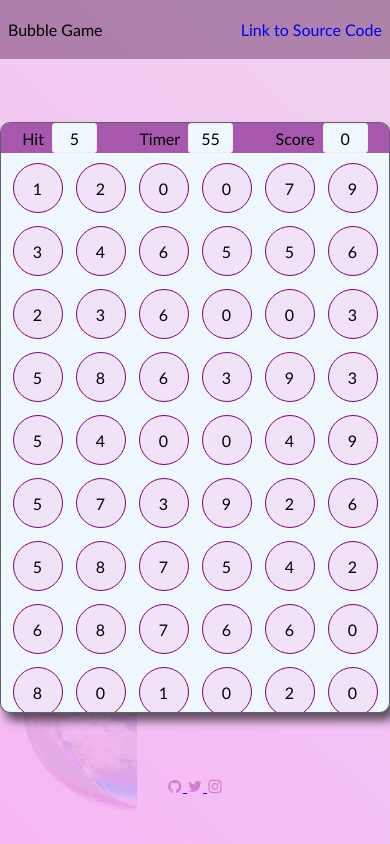
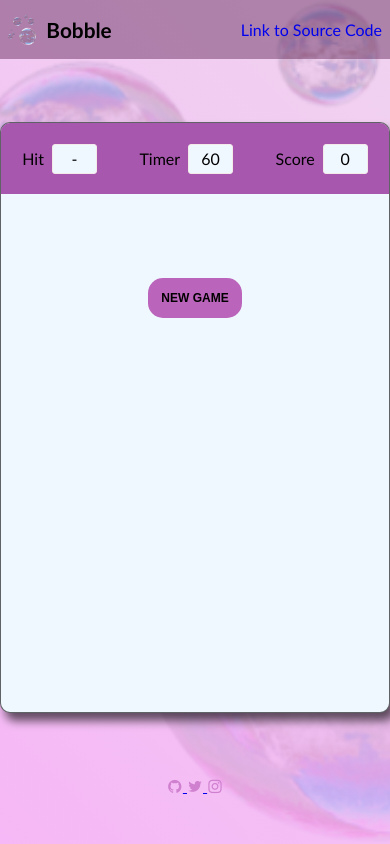
Before and after one commit to Armin1723/Bubble-game, a plain HTML site: page index.html in a window 390 px wide. Drawn offline with nearby package versions, Linux system fonts and the light colour scheme.

Commit message:
deploy ready

```diff
--- a/index.html
+++ b/index.html
@@ -18,7 +18,8 @@
         </div>
         <nav id="navbar">
             <div class="details">
-                Bubble Game
+                <img src="assets/bubbles.png" alt="LOGO">
+                <p>Bobble</p>
             </div>
             <div><a href="https://github.com/Armin1723/Bubble-game">Link to Source Code</a></div>
         </nav>
@@ -39,7 +40,7 @@
                 </div>
             </div>
             <div id="game-bottom">
-
+                <button onClick=newGame()>NEW GAME</button>
             </div>
         </div>
 
--- a/index.js
+++ b/index.js
@@ -3,10 +3,11 @@ const hit = document.querySelector('#hit-value');
 const correctClick = new Audio('assets/correctClick.wav');
 const wrongClick = new Audio('assets/wrongClick.wav');
 const gameover = new Audio('assets/gameover.wav');
+const clickSound = new Audio('assets/click.wav');
 
 let hitValue = 0;
 let scoreValue = 0;
-let timerValue = 60;
+let timerValue = 6;
 let highScore = localStorage.getItem('highscore');
 const populateGameBox = () => {
     bubbleHTML = ''
@@ -19,7 +20,7 @@ const populateGameBox = () => {
     hit.innerText = hitValue;
 }
 
-const timer =
+const timer = () =>{
     setInterval(() => {
         if( timerValue > 0){
             --timerValue;
@@ -30,12 +31,14 @@ const timer =
             gameover.play();
             gameBottom.innerHTML = `<div id='reset-container'>
                                         <div id='game-over'>GAME OVER</div>
-                                        <button id='new-game' onClick=location.reload()>NEW GAME</button>
+                                        <button id='new-game' onClick=window.location.reload()>RESET BOARD</button>
                                         <div id='highscore'>High Score: ${highScore}</div>
                                     </div>`;
             clearInterval(timer);
         }
     }, 1000);
+}
+
 
 gameBottom.addEventListener('click', (e)=>{
     if ( timerValue > 0 && e.target.innerText >= 0){
@@ -53,4 +56,11 @@ gameBottom.addEventListener('click', (e)=>{
     }
 })
 
-populateGameBox();
+newGame =()=>{
+    populateGameBox();
+    timer();
+}
+
+document.querySelector('#container').addEventListener('click', ()=>{
+    clickSound.play();
+})
--- a/style.css
+++ b/style.css
@@ -38,6 +38,23 @@ html, body{
     align-items: center;
     justify-content: space-between;
     background-color:#4e114669 ;
+}
+
+#navbar .details{
+    display: flex;
+    align-items: center;
+    justify-content: center;
+    flex-direction: row;
+    gap: 10px;
+}
+
+.details p{
+    font-weight: 700;
+    font-size: 1.3rem
+}
+
+#navbar img{
+    height: 30px;
 }
 
 #navbar a{
@@ -122,7 +139,7 @@ html, body{
     font-style: oblique;
 }
 
-#reset-container button{
+#reset-container button, #game-bottom button{
     padding: 10px;
     background: rgb(187, 100, 187);
     border: none;
@@ -130,6 +147,15 @@ html, body{
     border-radius: 15px;
     font-size: 12px;
     font-weight: 600;
+}
+
+#game-bottom button{
+    padding: 13px;
+    margin: 20%;
+}
+
+#game-bottom button:hover{
+    background-color: rgb(184, 86, 184);
 }
 
 #footer{
@@ -151,4 +177,14 @@ html, body{
         width: 100%;
     }
 
+    #container{
+        overflow: hidden;
+    }
+
+    #bubble-bg{
+        background: url('assets/bubbles.png') center center/cover;
+        height: 100vh;
+        width: 120vw;
+    }
+
 }
```
Also changed, not shown: 1 other file.
